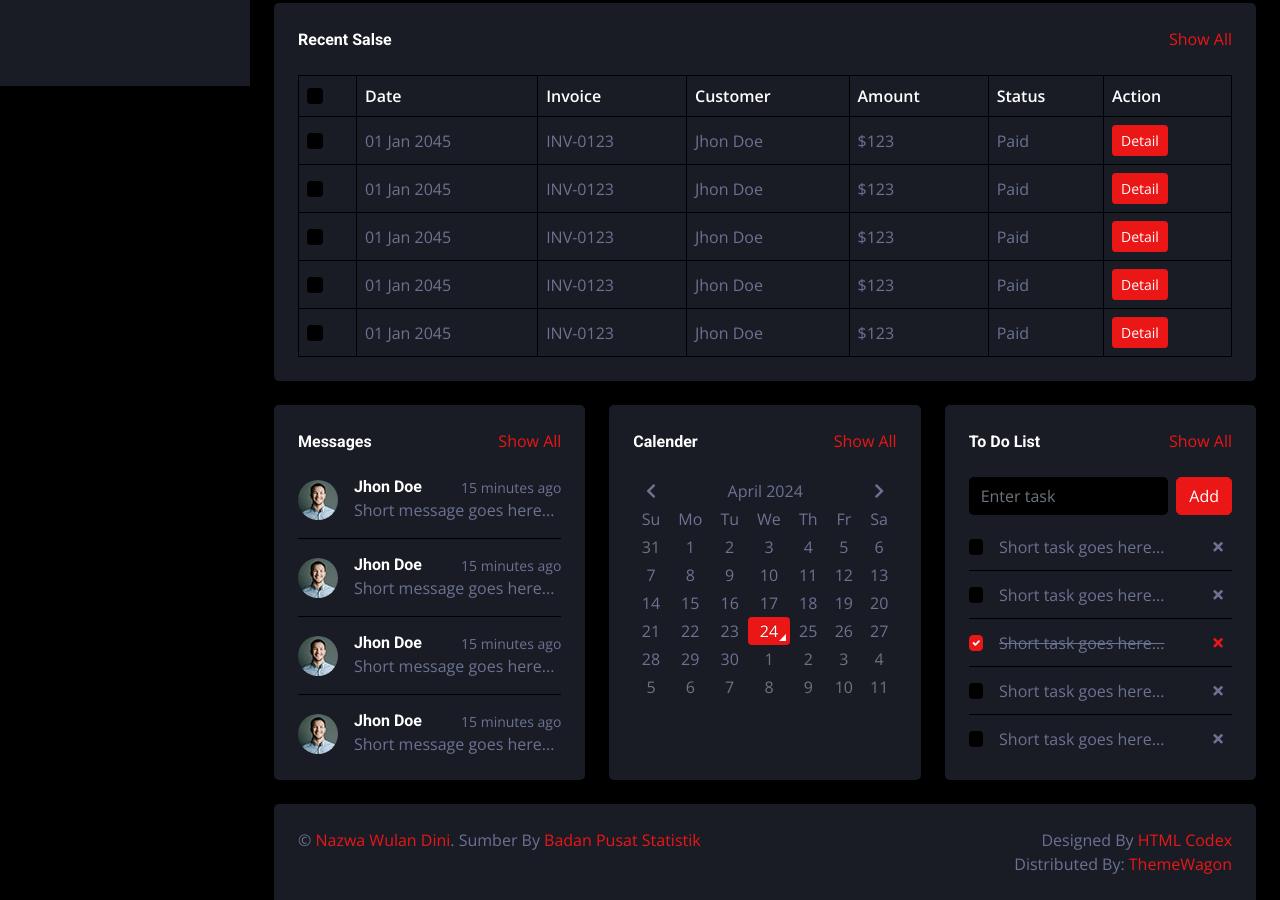
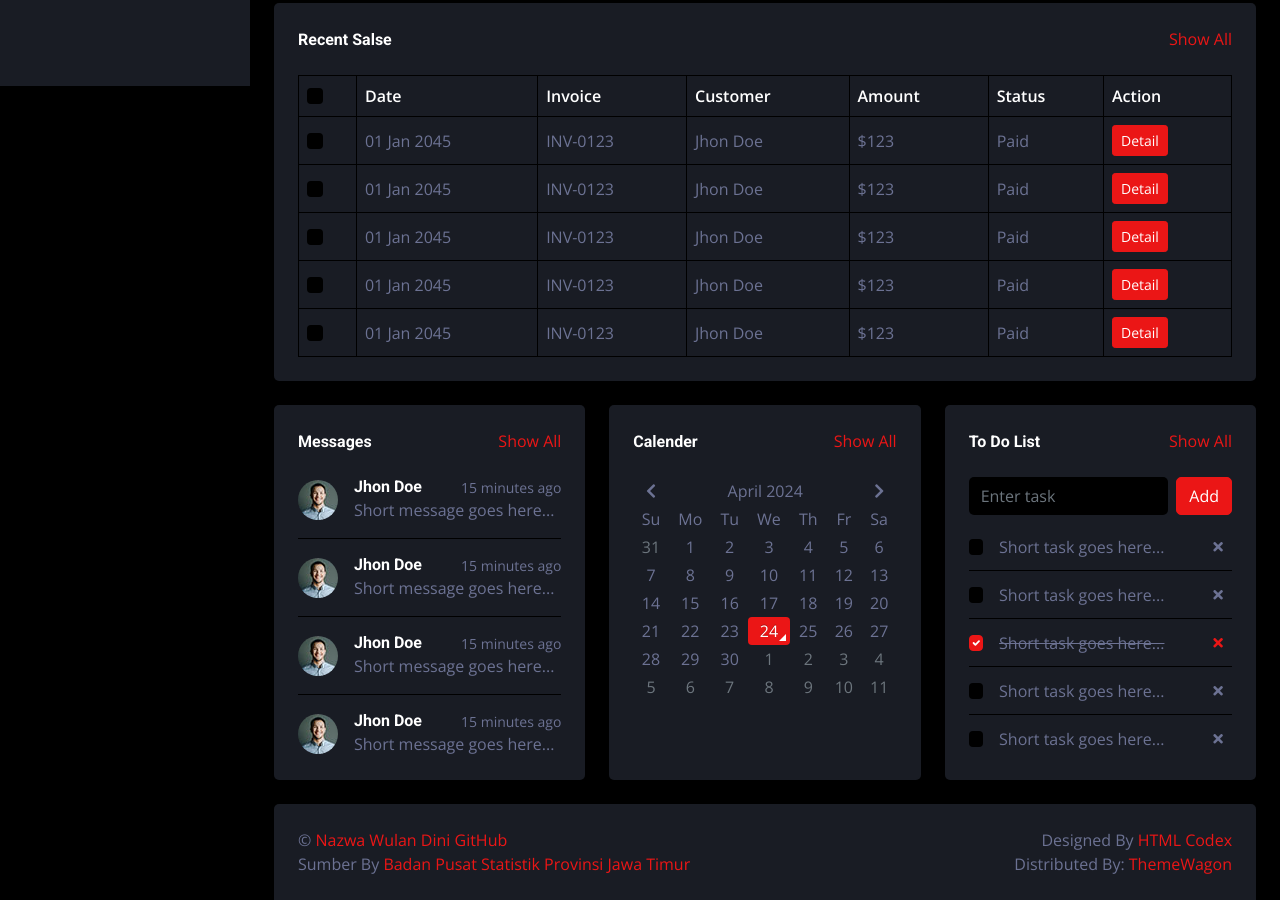
Before and after one commit to nazwawulandini/tugas-besar-1, a plain HTML site: page index.html in a window 1280 px wide. Shown: the part 714-1614 px from the top of the page. Drawn offline with nearby package versions, Linux system fonts and the light colour scheme.

Commit message:
Update index.html

```diff
--- a/index.html
+++ b/index.html
@@ -470,8 +470,8 @@
                 <div class="bg-secondary rounded-top p-4">
                     <div class="row">
                         <div class="col-12 col-sm-6 text-center text-sm-start">
-                            &copy; <a href="https://github.com/nazwawulandini">Nazwa Wulan Dini</a>.
-                            Sumber By <a href="https://jatim.bps.go.id/">Badan Pusat Statistik</a>
+                            &copy; <a href="https://github.com/nazwawulandini">Nazwa Wulan Dini GitHub</a>
+                            <br>Sumber By <a href="https://jatim.bps.go.id/">Badan Pusat Statistik Provinsi Jawa Timur</a>
                         </div>
                         <div class="col-12 col-sm-6 text-center text-sm-end">
                             <!--/*** This template is free as long as you keep the footer author’s credit link/attribution link/backlink. If you'd like to use the template without the footer author’s credit link/attribution link/backlink, you can purchase the Credit Removal License from "https://htmlcodex.com/credit-removal". Thank you for your support. ***/-->
```
